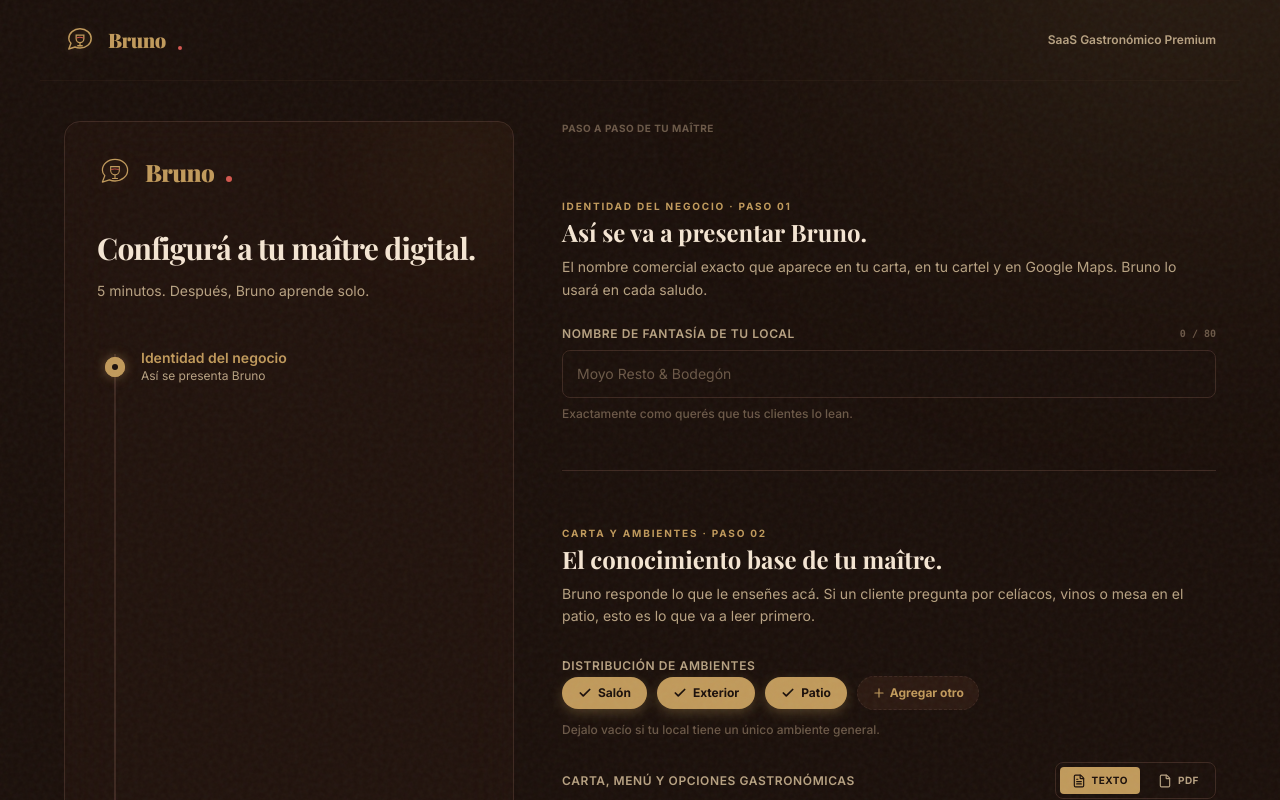
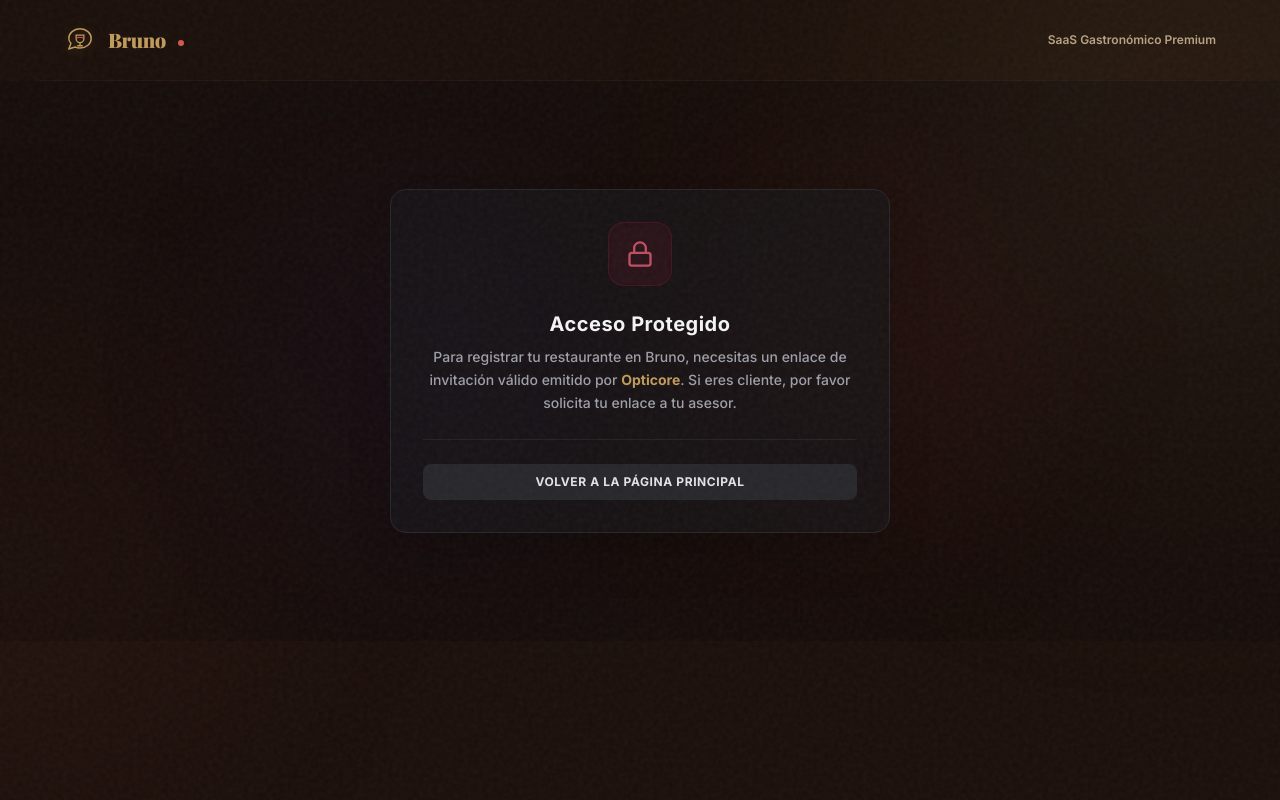
Before and after one commit to somosopticore/bruno-landing, a Next.js app: page /onboarding in a window 1280 px wide. Shown: the top 800 px of the page. Built offline with nearby package versions, Linux system fonts and the light colour scheme.

Commit message:
feat: enforce onboarding token protection and validate in backend

```diff
--- a/src/app/api/submissions/route.ts
+++ b/src/app/api/submissions/route.ts
@@ -145,7 +145,18 @@ export async function GET() {
 
 export async function POST(request: Request) {
   try {
-    const newSubmission = await request.json();
+    const body = await request.json();
+    const { token, ...newSubmission } = body;
+
+    // Validación del token de invitación
+    if (!token) {
+      return NextResponse.json({ error: "Token de invitación requerido" }, { status: 403 });
+    }
+
+    if (token === "expired" || token === "used" || token === "expirado" || token === "invalid" || token === "invalido") {
+      return NextResponse.json({ error: "El enlace de invitación ha expirado o ya fue utilizado." }, { status: 403 });
+    }
+
     if (!newSubmission.id || !newSubmission.name) {
       return NextResponse.json({ error: "Datos del restaurante incompletos" }, { status: 400 });
     }
--- a/src/app/onboarding/components/onboarding-form.tsx
+++ b/src/app/onboarding/components/onboarding-form.tsx
@@ -3,8 +3,8 @@
 import React, { useState, useEffect } from "react";
 import { useForm, FormProvider } from "react-hook-form";
 import { zodResolver } from "@hookform/resolvers/zod";
-import { useRouter } from "next/navigation";
-import { Sparkles, Save, CheckCircle2, AlertTriangle, Loader2, ArrowLeft } from "lucide-react";
+import { useRouter, useSearchParams } from "next/navigation";
+import { Sparkles, Save, CheckCircle2, AlertTriangle, Loader2, ArrowLeft, Lock } from "lucide-react";
 import Link from "next/link";
 import { toast } from "sonner";
 
@@ -23,6 +23,8 @@ import { Button } from "@/components/ui/button";
 
 export const OnboardingForm: React.FC = () => {
   const router = useRouter();
+  const searchParams = useSearchParams();
+  const token = searchParams.get("token") || "";
   const [activeStep, setActiveStep] = useState<string>("identity");
   const [isSubmitting, setIsSubmitting] = useState(false);
 
@@ -135,17 +137,31 @@ export const OnboardingForm: React.FC = () => {
             comments: data.comments || "",
             submittedAt: new Date().toISOString(),
           };
-          submissions.push(newSubmission);
-          localStorage.setItem("bruno_onboarding_submissions_v1", JSON.stringify(submissions));
 
           // Persistir en el backend real
-          await fetch("/api/submissions", {
+          const apiRes = await fetch("/api/submissions", {
             method: "POST",
             headers: {
               "Content-Type": "application/json"
             },
-            body: JSON.stringify(newSubmission)
+            body: JSON.stringify({
+              ...newSubmission,
+              token: token // Inyección del token extraído de la URL
+            })
           });
+
+          if (apiRes.status === 403) {
+            toast.error("Enlace inválido o expirado", {
+              description: "El enlace de invitación ha expirado o ya fue utilizado.",
+              duration: 5000,
+            });
+            setIsSubmitting(false);
+            return;
+          }
+
+          // Si el servidor lo acepta, guardamos localmente también
+          submissions.push(newSubmission);
+          localStorage.setItem("bruno_onboarding_submissions_v1", JSON.stringify(submissions));
         } catch (err) {
           console.error("Error saving submission:", err);
         }
@@ -172,6 +188,40 @@ export const OnboardingForm: React.FC = () => {
       setIsSubmitting(false);
     }
   };
+
+  if (!token) {
+    return (
+      <div className="min-h-[70vh] w-full flex items-center justify-center px-4 relative overflow-hidden bg-zinc-950/20">
+        {/* Glows de fondo */}
+        <div className="absolute top-[20%] left-[20%] w-[350px] h-[350px] rounded-full bg-indigo-600/5 blur-[100px] pointer-events-none" />
+        <div className="absolute bottom-[20%] right-[20%] w-[350px] h-[350px] rounded-full bg-rose-500/5 blur-[100px] pointer-events-none" />
+
+        <div className="w-full max-w-[500px] bg-zinc-900/60 border border-zinc-800 rounded-2xl p-8 backdrop-blur-xl shadow-2xl text-center space-y-6 relative z-10">
+          <div className="mx-auto h-16 w-16 bg-rose-500/10 border border-rose-500/20 text-rose-400 flex items-center justify-center rounded-2xl shadow-inner animate-pulse">
+            <Lock className="w-7 h-7" />
+          </div>
+
+          <div className="space-y-2">
+            <h2 className="text-xl font-bold text-zinc-100 tracking-wide">
+              Acceso Protegido
+            </h2>
+            <p className="text-sm text-zinc-400 leading-relaxed font-medium">
+              Para registrar tu restaurante en Bruno, necesitas un enlace de invitación válido emitido por <span className="text-acento-primario font-bold">Opticore</span>. Si eres cliente, por favor solicita tu enlace a tu asesor.
+            </p>
+          </div>
+
+          <div className="border-t border-zinc-800/80 pt-6">
+            <Link
+              href="/"
+              className="inline-flex items-center justify-center px-5 py-2.5 rounded-lg bg-zinc-800 hover:bg-zinc-700/80 text-zinc-200 hover:text-white font-bold text-xs uppercase tracking-wider transition-all duration-200 w-full"
+            >
+              Volver a la página principal
+            </Link>
+          </div>
+        </div>
+      </div>
+    );
+  }
 
   return (
     <FormProvider {...methods}>
--- a/src/app/onboarding/page.tsx
+++ b/src/app/onboarding/page.tsx
@@ -1,4 +1,5 @@
-import React from "react";
+import React, { Suspense } from "react";
+import { Loader2 } from "lucide-react";
 import OnboardingForm from "./components/onboarding-form";
 
 export default function OnboardingPage() {
@@ -38,7 +39,7 @@ export default function OnboardingPage() {
           <span className="font-serif text-xl font-black text-acento-primario tracking-tight">
             Bruno
           </span>
-          <span className="w-1 h-1 rounded-full bg-acento-secundario self-end mb-1.5"></span>
+          <span className="w-1.5 h-1.5 rounded-full bg-acento-secundario self-end mb-2.5"></span>
         </a>
         <div className="flex items-center gap-2.5 text-xs text-text-secundario font-semibold">
           <span>SaaS Gastronómico Premium</span>
@@ -46,8 +47,21 @@ export default function OnboardingPage() {
       </header>
 
       {/* Formulario */}
-      <OnboardingForm />
+      <Suspense fallback={
+        <div className="min-h-[60vh] w-full flex items-center justify-center bg-zinc-950 text-zinc-400">
+          <div className="flex flex-col items-center gap-3">
+            <Loader2 className="w-8 h-8 text-indigo-500 animate-spin" />
+            <span className="text-sm font-semibold tracking-wide">Cargando Onboarding...</span>
+          </div>
+        </div>
+      }>
+        <OnboardingForm />
+      </Suspense>
     </div>
   );
 }
+
+// Requerido importar Loader2 si lo usamos en fallback, pero wait, en page.tsx no tenemos Loader2.
+// Para evitar importación extra en page.tsx, podemos usar un loader inline o importar Loader2 de lucide-react.
+// Vamos a importar Loader2 de lucide-react en page.tsx.
 export const dynamic = "force-dynamic";
```
